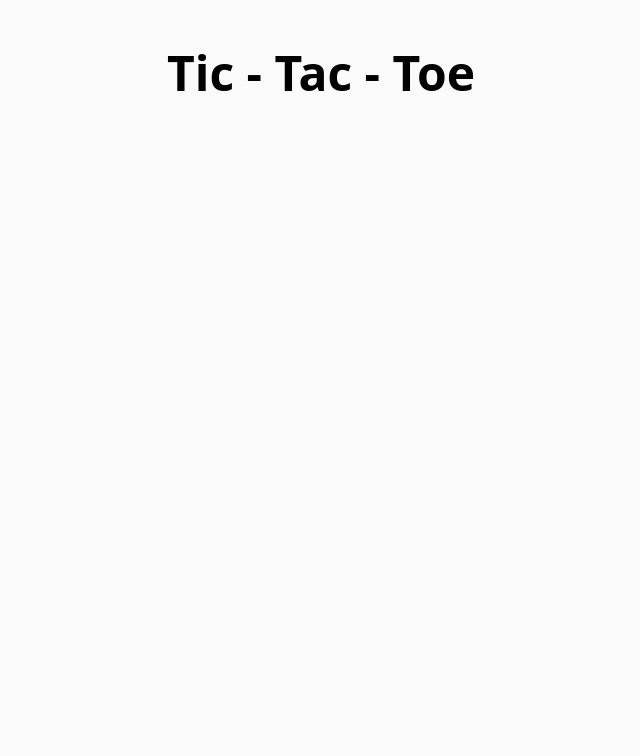
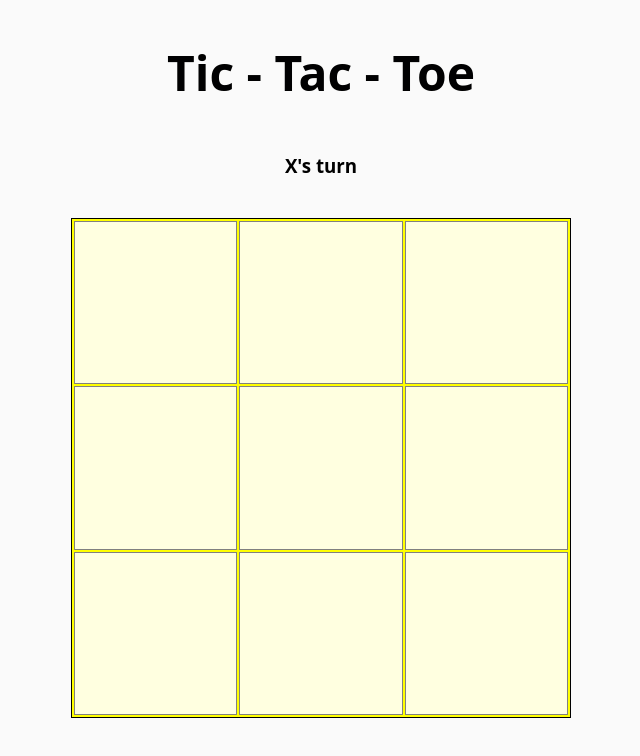
Before and after one commit to JasneetSingh1/tic-tac-toe, a plain HTML site: page index.html in a window 1280 px wide. Shown: the whole page, without its empty margins (319-959 px from the left). Drawn offline with Linux system fonts and the light colour scheme.

Commit message:
Create function to handle user clicks to buttons

```diff
--- a/app.js
+++ b/app.js
@@ -199,7 +199,7 @@ const gameController = function(){
 
 const displayController = function(){
     const game = gameController();
-    const playerTurnDiv = document.querySelector("turn")
+    const playerTurnDiv = document.querySelector(".turn")
     const container = document.querySelector(".game-container");
 
 
@@ -209,7 +209,34 @@ const displayController = function(){
         const board = game.getBoard();
         const activePlayer = game.getActivePlayer();
 
-        playerTurnDiv.textContent =`${activePlayer.name}'s turn`
+        playerTurnDiv.textContent =`${activePlayer.name}'s turn`;
+
+        board.forEach((row, rowIndex )=> {
+            row.forEach((cell, colIndex) =>{
+                const cellButton = document.createElement("button");
+                cellButton.classList.add("cell");
+
+                cellButton.dataset.column = colIndex;
+                cellButton.dataset.row = rowIndex;
+                cellButton.textContent = cell.getValue();
+                container.appendChild(cellButton);
+            })
+        })
     }
 
+
+    function clickHandlerBoard(e){
+        const selectedColumn = e.target.dataset.column;
+        const selectedRow = e.target.dataset.row;
+
+        if(!selectedColumn) return;
+
+        game.playRound(selectedRow, selectedColumn);
+    }
+
+    container.addEventListener("click", clickHandlerBoard);
+
+    updateScreen();
 }
+
+displayController();
--- a/style.css
+++ b/style.css
@@ -25,3 +25,28 @@ body{
     font-size: 48px;
     color: #000001;
 }
+
+
+.game-container{
+    display: grid;
+    height: 500px;
+    width: 500px;
+    grid-template-columns: repeat(3, 1fr);
+    grid-template-rows: repeat(3, 1fr);
+    border: 1px solid black;
+    gap: 2px;
+    padding: 2px;
+    background-color: yellow;
+}
+
+
+.cell{
+    display: flex;
+    justify-content: center;
+    align-items: center;
+    text-align: center;
+    font-size: 2rem;
+    border: 1px solid grey;
+    background: lightyellow;
+    cursor: pointer;
+}
```
